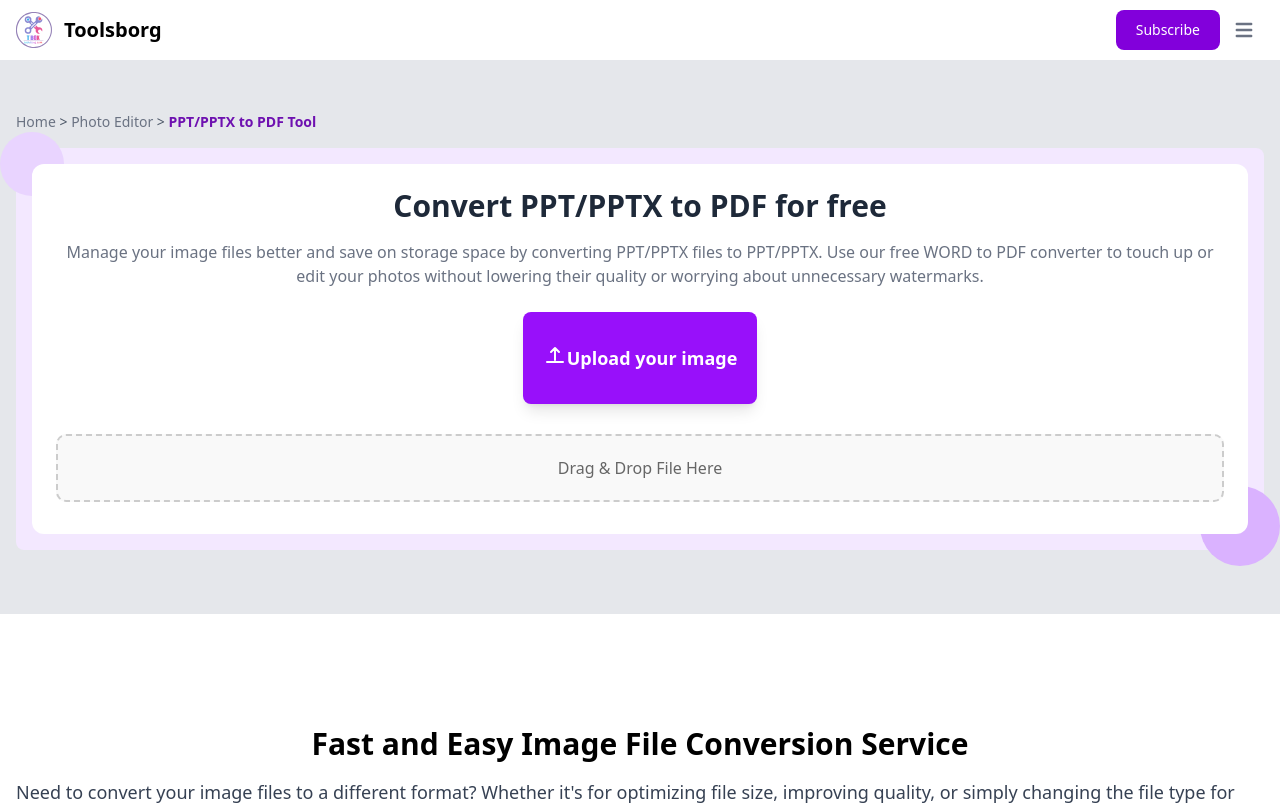
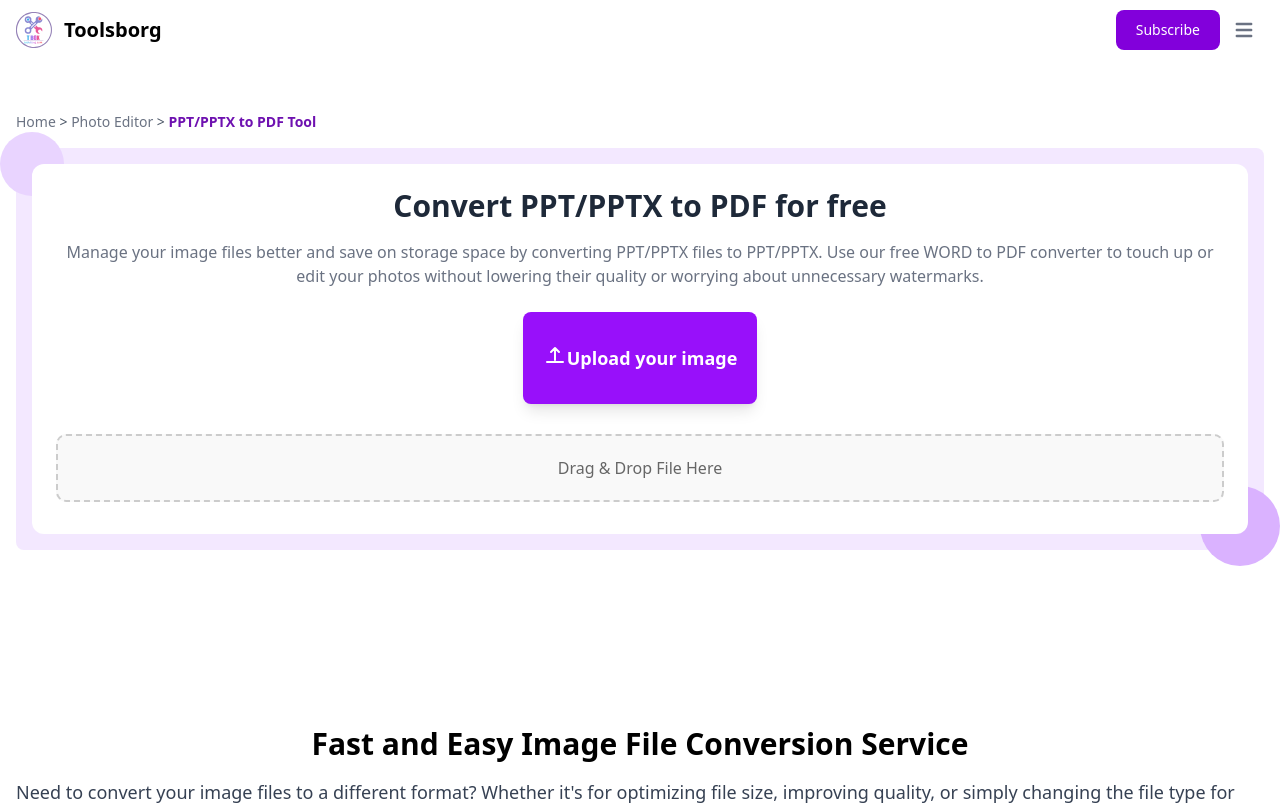
Before and after one commit to rizkisatriani/myweb, a Laravel app: page /convert-ppt-to-pdf in a window 1280 px wide. Shown: the top 809 px of the page. Run offline with Laravel 12, Linux system fonts and the light colour scheme; style sheets or scripts are compiled from the project's sources; some libraries are stand-ins or nearby versions.

Commit message:
fix gray bg

```diff
--- a/resources/views/convertdoc.blade.php
+++ b/resources/views/convertdoc.blade.php
@@ -4,7 +4,7 @@
 
 @section('content')
 <section class="bg-white dark:bg-gray-900">
-    <div class="bg-gray-200 max-w-screen-xl px-4 pt-20 pb-8 mx-auto lg:gap-8 xl:gap-0 lg:py-16 lg:grid-cols-12 lg:pt-28">
+    <div class="max-w-screen-xl px-4 pt-20 pb-8 mx-auto lg:gap-8 xl:gap-0 lg:py-16 lg:grid-cols-12 lg:pt-28">
         <div class="container mx-auto">
             <!-- Breadcrumb -->
             <div class="text-sm text-gray-600 mb-4">
--- a/resources/views/convertjpgtopdf.blade.php
+++ b/resources/views/convertjpgtopdf.blade.php
@@ -4,7 +4,7 @@
 
 @section('content')
 <section class="bg-white dark:bg-gray-900">
-    <div class="bg-gray-200 max-w-screen-xl px-4 pt-20 pb-8 mx-auto lg:gap-8 xl:gap-0 lg:py-16 lg:grid-cols-12 lg:pt-28">
+    <div class="max-w-screen-xl px-4 pt-20 pb-8 mx-auto lg:gap-8 xl:gap-0 lg:py-16 lg:grid-cols-12 lg:pt-28">
         <div class="container mx-auto">
             <!-- Breadcrumb -->
             <div class="text-sm text-gray-600 mb-4">
```
